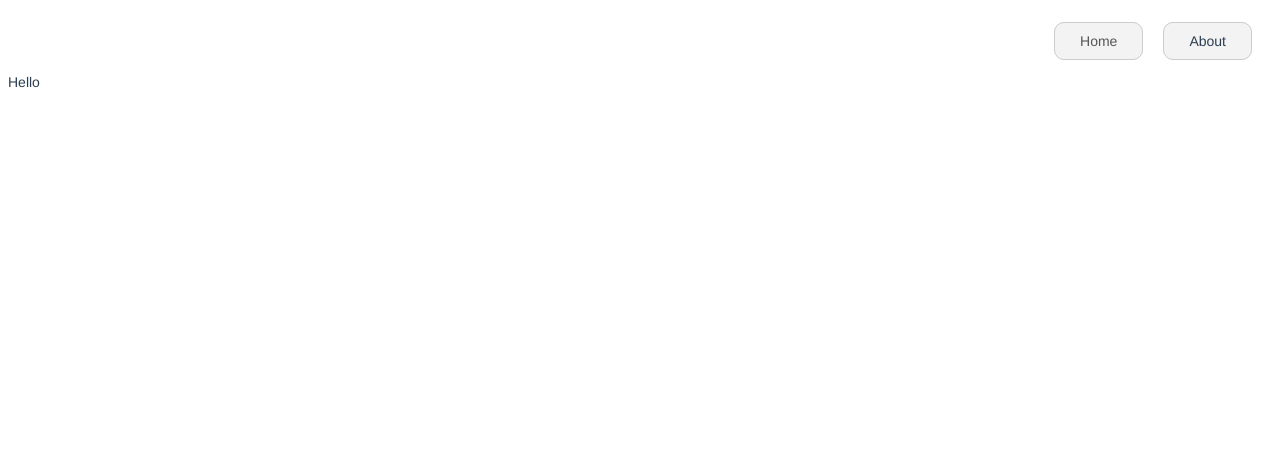
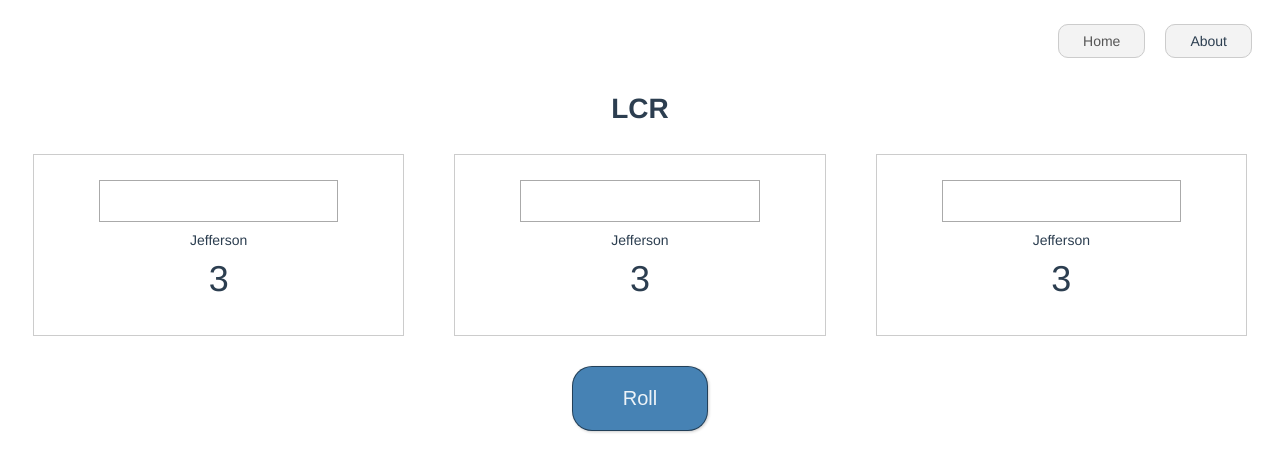
Before and after one commit to jpecht/lcr, a Vue app: page /#/ in a window 1280 px wide. Shown: the top 472 px of the page. Built offline with nearby package versions, Linux system fonts and the light colour scheme.

Commit message:
add components

```diff
--- a/src/App.vue
+++ b/src/App.vue
@@ -27,7 +27,7 @@
     border-radius: 10px;
     color: #2c3e50;
     margin: 0 10px;
-    padding: 10px 25px;
+    padding: 8px 24px;
     text-decoration: none;
     &:hover {
       background-color: #eee;
--- /dev/null
+++ b/src/components/DiceArea.vue
@@ -0,0 +1,27 @@
+<template>
+  <div class="dicearea">
+    {{ diceDisplay }}
+  </div>
+</template>
+
+<script>
+export default {
+  name: 'DiceArea',
+  props: {
+    diceDisplay: {
+      type: String,
+      required: true,
+    },
+  },
+};
+</script>
+
+<style scoped>
+.dicearea {
+  border: 1px solid #aaa;
+  font-size: 18px;
+  height: 40px;
+  line-height: 40px;
+  margin: 0 15px;
+}
+</style>
--- /dev/null
+++ b/src/components/Player.vue
@@ -0,0 +1,50 @@
+<template>
+  <div class="player">
+    <DiceArea :diceDisplay="diceDisplay"/>
+    <div class="nameplate">
+      Jefferson
+    </div>
+    <div class="score">
+      {{ score }}
+    </div>
+  </div>
+</template>
+
+<script>
+import DiceArea from '@/components/DiceArea.vue';
+
+export default {
+  name: 'Player',
+  components: {
+    DiceArea,
+  },
+  props: {
+    diceDisplay: {
+      type: String,
+      default: '',
+    },
+    score: {
+      type: Number,
+      required: true,
+    },
+  },
+};
+</script>
+
+<style scoped>
+.player {
+  border: 1px solid #ccc;
+  flex: 1;
+  margin: 10px 25px;
+  padding: 25px 50px;
+}
+
+.nameplate {
+  margin: 10px;
+}
+
+.score {
+  font-size: 36px;
+  margin: 10px;
+}
+</style>
--- a/src/router.js
+++ b/src/router.js
@@ -1,6 +1,6 @@
 import Vue from 'vue';
 import Router from 'vue-router';
-import Home from './views/Home.vue';
+import Game from './views/Game.vue';
 
 Vue.use(Router);
 
@@ -8,8 +8,8 @@ export default new Router({
   routes: [
     {
       path: '/',
-      name: 'home',
-      component: Home,
+      name: 'game',
+      component: Game,
     },
     /* {
       path: '/about',
--- /dev/null
+++ b/src/views/Game.vue
@@ -0,0 +1,107 @@
+<template>
+  <div class="home">
+  	<h1>LCR</h1>
+    <div class="playarea">
+      <Player
+        v-for="(score, index) in scores"
+        :key="index"
+        :diceDisplay="diceToDisplay(index)"
+        :score="score"/>
+    </div>
+    <div class="roll-button-container">
+      <button
+        class="roll-button"
+        @click="handleRollClick">
+        Roll
+      </button>
+    </div>
+  </div>
+</template>
+
+<script>
+import Player from '@/components/Player.vue';
+
+export default {
+  name: 'home',
+  components: {
+    Player,
+  },
+  data: () => ({
+    currentRoll: '',
+    numPlayers: 3,
+    scores: [],
+    startingScore: 3,
+    turnIndex: -1, // the index of the player whose turn it is
+  }),
+  created() {
+    // Initialize score for each player
+    for (let i = 0; i < this.numPlayers; i += 1) {
+      this.scores.push(this.startingScore);
+    }
+  },
+  computed: {
+    indexToLeft() {
+      if (this.turnIndex === 0) return this.numPlayers - 1;
+      return this.turnIndex - 1;
+    },
+    indexToRight() {
+      if (this.turnIndex === this.numPlayers - 1) return 0;
+      return this.turnIndex + 1;
+    }
+  },
+  methods: {
+    diceToDisplay(playerIndex) {
+      if (playerIndex === this.turnIndex) {
+        return this.currentRoll;
+      }
+      return '';
+    },
+    handleRollClick() {
+      this.turnIndex = (this.turnIndex === this.numPlayers - 1) ? 0 : this.turnIndex + 1;
+      this.currentRoll = this.rollDice();
+      this.updateScores();
+    },
+    rollDice() {
+      const value = 6 * Math.random();
+      if (value < 1) return 'L';
+      if (value < 2) return 'C';
+      if (value < 3) return 'R';
+      return 'O';
+    },
+    updateScores() {
+      if (this.currentRoll === 'L') {
+        this.scores[this.indexToLeft] += 1;
+        this.scores[this.turnIndex] -= 1;
+      } else if (this.currentRoll === 'C') {
+        this.scores[this.turnIndex] -= 1;
+      } else if (this.currentRoll === 'R') {
+        this.scores[this.indexToRight] += 1;
+        this.scores[this.turnIndex] -= 1;
+      }
+    },
+  },
+};
+</script>
+
+<style scoped>
+.home {
+  text-align: center;
+}
+
+.playarea {
+  display: flex;
+}
+
+.roll-button {
+  background-color: steelblue;
+  border: 1px solid rgba(0, 0, 0, 0.5);
+  border-radius: 20px;
+  box-shadow: 1px 1px 3px rgba(0, 0, 0, 0.2);
+  color: rgba(255, 255, 255, 0.9);
+  cursor: pointer;
+  font-size: 20px;
+  margin: 20px;
+  outline: 0;
+  padding: 20px 50px;
+}
+</style>
--- a/src/views/Home.vue
+++ /dev/null
@@ -1,11 +0,0 @@
-<template>
-  <div class="home">
-  	Hello
-  </div>
-</template>
-
-<script>
-export default {
-  name: 'home',
-};
-</script>
```
